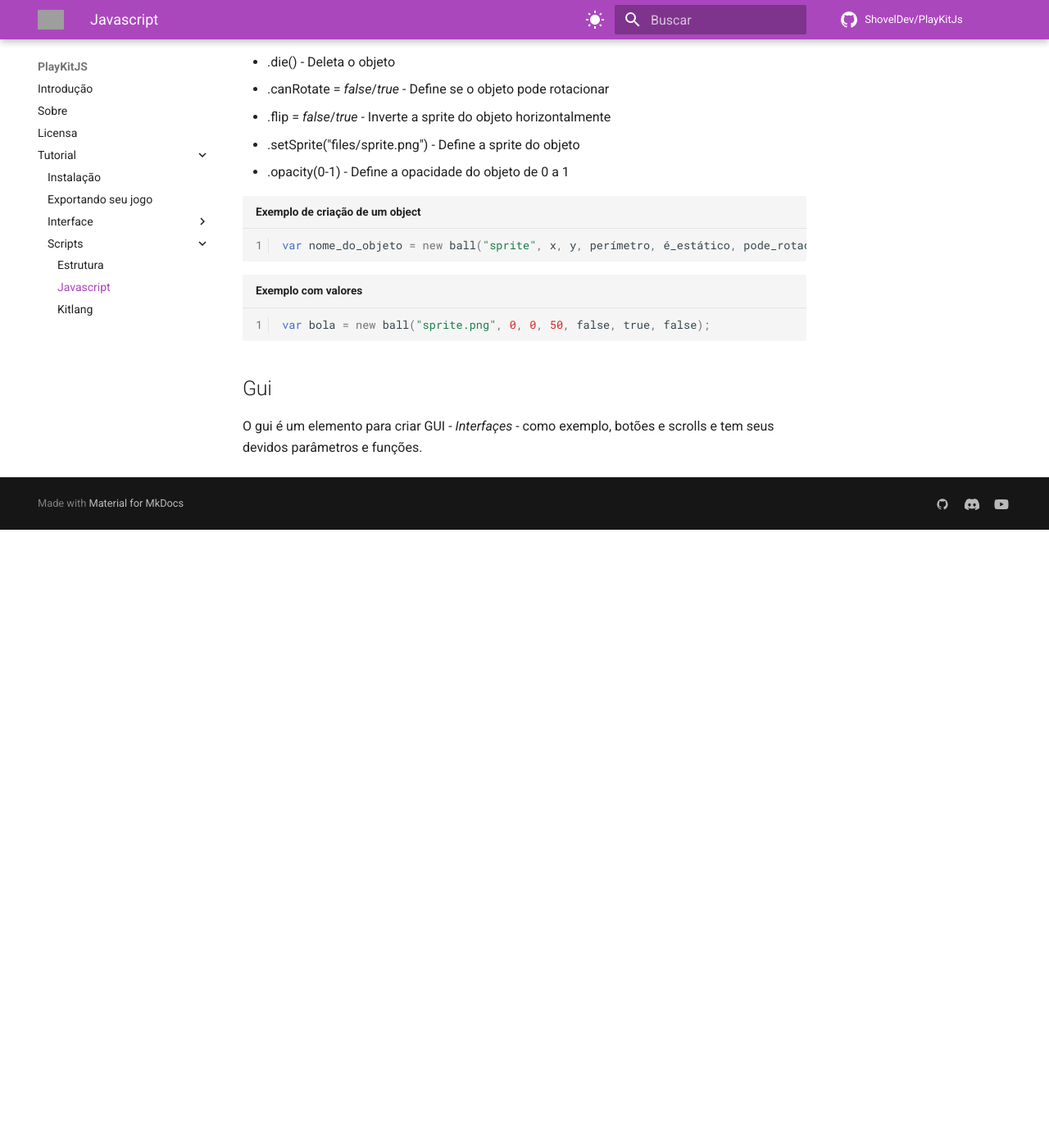
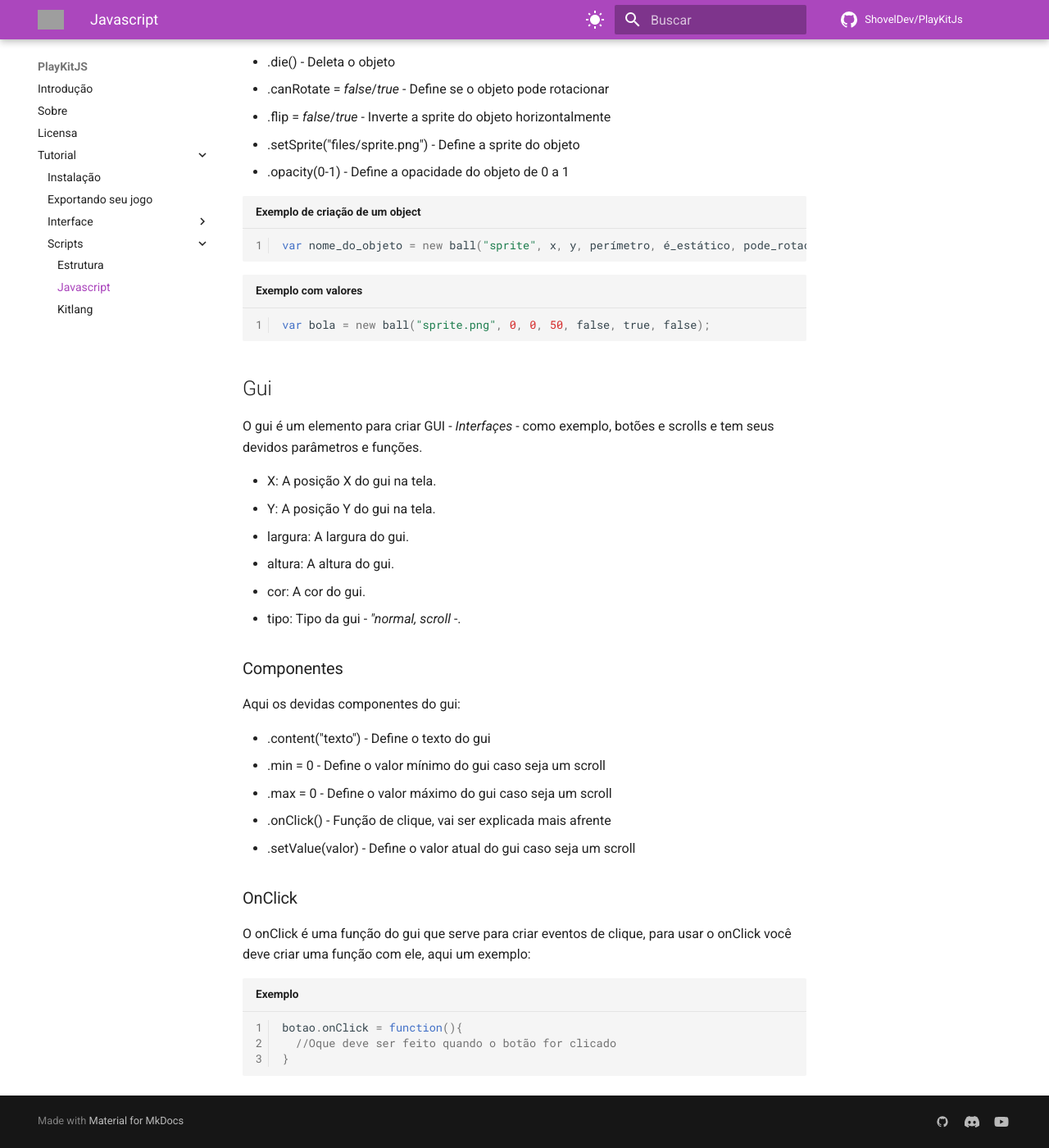
Before and after one commit to Lobooooooo14/docs-PlayKitJS, an MkDocs documentation site: the page built from docs/tutorial/scripts/javascript/index.md, in a window 1280 px wide and 1400 px high, scrolled down 1887 px. Shown: the whole window at 82% size. Built offline with MkDocs 1.6.1 and Material for MkDocs 9.7.7, drawn with Linux system fonts in a browser that asks for light colours; comment, search, counter and statistics services are not loaded; before the commit the page ends 2533 px from its top, so only the background shows below that; grey boxes are pictures that could not be loaded.

Commit message:
index.md

````diff
--- a/docs/tutorial/scripts/javascript/index.md
+++ b/docs/tutorial/scripts/javascript/index.md
@@ -76,3 +76,30 @@ var bola = new ball("sprite.png", 0, 0, 50, false, true, false);
 ## Gui
 
 O gui é um elemento para criar GUI - *Interfaçes* - como exemplo, botões e scrolls e tem seus devidos parâmetros e funções.
+
+- X: A posição X do gui na tela.
+- Y: A posição Y do gui na tela.
+- largura: A largura do gui.
+- altura: A altura do gui.
+- cor: A cor do gui.
+- tipo: Tipo da gui - *"normal, scroll* -.
+
+### Componentes
+
+Aqui os devidas componentes do gui:
+
+- .content("texto") - Define o texto do gui
+- .min = 0 - Define o valor mínimo do gui caso seja um scroll
+- .max = 0 - Define o valor máximo do gui caso seja um scroll
+- .onClick() - Função de clique, vai ser explicada mais afrente
+- .setValue(valor) - Define o valor atual do gui caso seja um scroll
+
+### OnClick
+
+O onClick é uma função do gui que serve para criar eventos de clique, para usar o onClick você deve criar uma função com ele, aqui um exemplo:
+
+```{.js linenums="1" title="Exemplo"}
+botao.onClick = function(){
+  //Oque deve ser feito quando o botão for clicado
+}
+```
````
